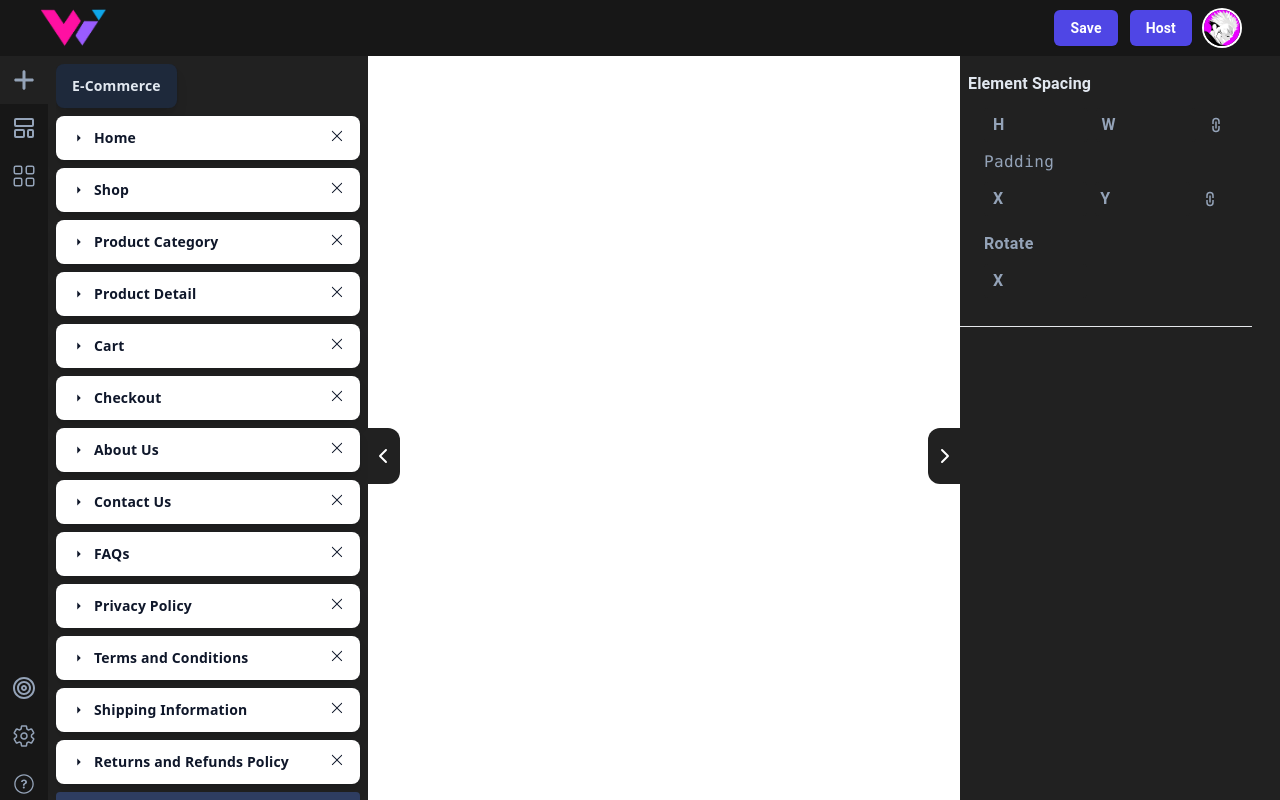
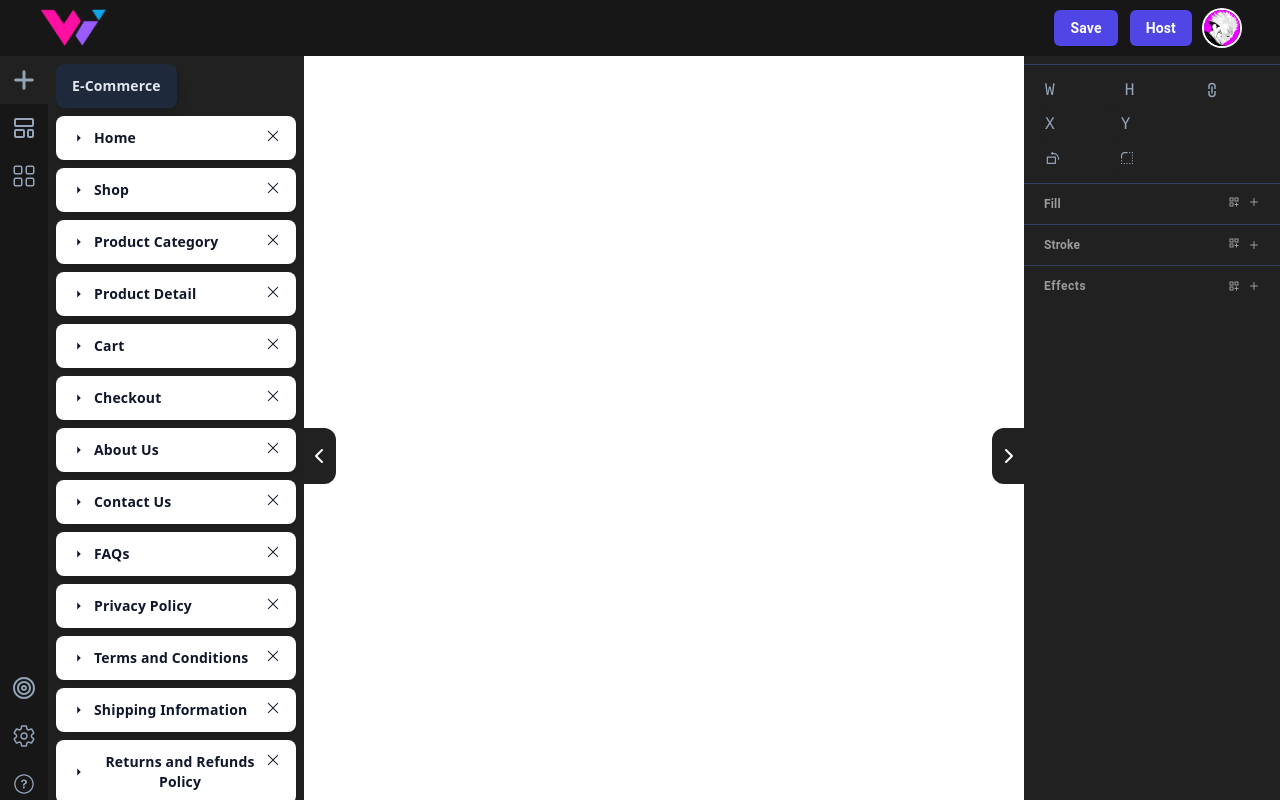
Before and after one commit to abijeetraut1/web-element, a React (Vite) app: page /design in a window 1280 px wide. Built offline with nearby package versions, Linux system fonts and the light colour scheme.

Commit message:
design panel base layout complete

```diff
--- a/src/App.css
+++ b/src/App.css
@@ -1,6 +1,6 @@
 body{
   font-family: "Work Sans", sans-serif;
   font-optical-sizing: auto;
-  font-weight: 600;
+  font-weight: 100;
   font-style: normal;
 }
--- a/src/pages/Design/Compoents/Sliders/ChooseDesign/CustomizationDrawer.jsx
+++ b/src/pages/Design/Compoents/Sliders/ChooseDesign/CustomizationDrawer.jsx
@@ -16,7 +16,7 @@ export default function ChooseDesign() {
                 <div>
                     <DesignNavigator />
                 </div>
-                <aside className={`${leftDrawerOpen ? "w-80 bg-dark-sliders-bg h-screen overflow-auto" : "w-0"} duration-300 py-2`}>
+                <aside className={`${leftDrawerOpen ? "w-64 bg-dark-sliders-bg h-screen overflow-auto" : "w-0"} duration-300 py-2`}>
                     {leftDrawerOpen && (
                         <div className='flex flex-col justify-center'>
                             {clickedPanel === "plugin" && <Plugins />}
--- a/src/pages/Design/Compoents/Sliders/EditDesign/EditDesign.jsx
+++ b/src/pages/Design/Compoents/Sliders/EditDesign/EditDesign.jsx
@@ -2,6 +2,10 @@ import "./DisableNumberArrow.css"
 import { useSelector } from "react-redux";
 import DrawerControls from '../../DrawerControls/DrawerControls';
 import ElementSpaceing from "./components/ElementSpaceing/ElementSpaceing";
+import BackgroundOrColor from "./components/BackgroundOrColor/BackgroundOrColor";
+import Stroke from "./components/Stroke/Stroke";
+import Effects from "./components/Effects/Effects";
+
 
 export default function EditDesign() {
     const RightDrawerOpen = useSelector(state => state.pageControls.isCustomizeDesignIsOpen);
@@ -12,9 +16,16 @@ export default function EditDesign() {
                 <div>
                     <DrawerControls borderRadius="rounded-l-xl" right={true} drawerDisplay="edit" buttonStatus={open} />
                 </div>
-                <aside className={`${RightDrawerOpen ? "w-80 bg-dark-sliders-bg h-screen overflow-auto" : "w-0"} duration-300 py-2`}>
+                <aside className={`${RightDrawerOpen ? "w-64 bg-dark-sliders-bg h-screen overflow-auto" : "w-0"} duration-300 py-2`}>
                     <div className='flex items-center justify-between'>
-                        <ElementSpaceing />
+                        {RightDrawerOpen &&
+                            <div className="flex flex-col w-full">
+                                <ElementSpaceing />
+                                <BackgroundOrColor />
+                                <Stroke />
+                                <Effects />
+                            </div>
+                        }
                     </div>
                 </aside>
             </div>
--- /dev/null
+++ b/src/pages/Design/Compoents/Sliders/EditDesign/components/BackgroundOrColor/BackgroundOrColor.jsx
@@ -0,0 +1,34 @@
+import { useState } from "react";
+import { IoMdEye } from "react-icons/io";
+import { FiPlus } from "react-icons/fi";
+import { MdOutlineDashboardCustomize } from "react-icons/md";
+
+export default function BackgroundOrColor() {
+
+  return (
+    <section className="py-2 w-full border-dark-border-color border-t" >
+      <div className="px-4 select-none">
+        <div>
+          <div className="flex space-x-2 w-full">
+            <div className="flex items-center w-full space-x-2 p-1 bg-dark-sliders-bg">
+              <div className="flex items-center text-xs font-semibold text-dark-heading justify-between w-full">
+                <div>
+                  Fill
+                </div>
+                <div className="space-x-2">
+                  <button title="Create Components">
+                    <MdOutlineDashboardCustomize />
+                  </button>
+
+                  <button>
+                    <FiPlus />
+                  </button>
+                </div>
+              </div>
+            </div>
+          </div>
+        </div>
+      </div>
+    </section>
+  )
+}
--- /dev/null
+++ b/src/pages/Design/Compoents/Sliders/EditDesign/components/Effects/Effects.jsx
@@ -0,0 +1,33 @@
+import { FiPlus } from "react-icons/fi";
+import { GoSun } from "react-icons/go";
+import { MdOutlineDashboardCustomize } from "react-icons/md";
+
+export default function Effects() {
+
+    return (
+        <section className="py-2 w-full border-dark-border-color border-t" >
+            <div className="px-4 select-none">
+                <div>
+                    <div className="flex space-x-2 w-full">
+                        <div className="flex items-center w-full space-x-2 p-1 bg-dark-sliders-bg">
+                            <div className="flex items-center text-xs font-semibold text-dark-heading justify-between w-full">
+                                <div className="tracking-wider">
+                                    Effects
+                                </div>
+
+                                <div className="flex space-x-2 text-">
+                                    <button title="Create Components">
+                                        <MdOutlineDashboardCustomize />
+                                    </button>
+                                    <button>
+                                        <FiPlus />
+                                    </button>
+                                </div>
+                            </div>
+                        </div>
+                    </div>
+                </div>
+            </div>
+        </section>
+    )
+}
--- a/src/pages/Design/Compoents/Sliders/EditDesign/components/ElementSpaceing/ElementSpaceing.jsx
+++ b/src/pages/Design/Compoents/Sliders/EditDesign/components/ElementSpaceing/ElementSpaceing.jsx
@@ -1,23 +1,59 @@
 import { IoLinkSharp } from "react-icons/io5";
+import { AiOutlineRotateLeft, AiOutlineRadiusUpleft } from "react-icons/ai";
 
 export default function ElementSpaceing() {
   return (
-    <section className="p-2 border-b">
-      <div>
-        <span className="text-slate-200 font-bold">Element Spacing</span>
-      </div>
-
-      <div className="py-3 px-4">
+    <section className="py-2 w-full border-dark-border-color border-t" >
+      <div className="px-4">
         <div>
           <div className="flex space-x-2">
-            <div className="flex space-x-2 p-1 px-2 bg-dark-sliders-bg rounded border border-transparent hover:border-dark-border-color">
-              <span className="font-bold text-dark-text-color">H</span>
+            <div className="flex items-center space-x-2 p-1 bg-dark-sliders-bg rounded border border-transparent hover:border-dark-border-color">
+              <span title="Width" className="font-mono text-dark-text-color">W</span>
               <span>
                 <input
                   type="number"
                   name=""
                   id=""
-                  className="bg-transparent font-bold text-dark-text-color outline-none"
+                  className="bg-transparent font-mono text-dark-text-color outline-none"
+                  min="0"
+                  max="100"
+                />
+              </span>
+            </div>
+
+            <div className="flex items-center space-x-2 p-1 px-2 bg-dark-sliders-bg rounded border border-transparent hover:border-dark-border-color">
+              <span title="Height" className="font-mono text-dark-text-color">H</span>
+              <span>
+                <input
+                  type="number"
+                  name=""
+                  id=""
+                  className="bg-transparent font-mono text-dark-text-color outline-none"
+                  min="0"
+                  max="100"
+                />
+              </span>
+            </div>
+
+            <div className="flex items-center rotate-90 space-x-2 p-1">
+              <button className="font-mono text-dark-text-color" title="Chain" > <IoLinkSharp /> </button>
+            </div>
+          </div>
+        </div>
+
+      </div>
+
+      <div className="px-4">
+        <div>
+          <div className="flex space-x-2">
+            <div className="flex items-center space-x-2 p-1 bg-dark-sliders-bg rounded border border-transparent hover:border-dark-border-color">
+              <span title="Left And Right" className="font-mono text-dark-text-color">X</span>
+              <span>
+                <input
+                  type="number"
+                  name=""
+                  id=""
+                  className="bg-transparent font-mono text-dark-text-color outline-none"
                   min="0"
                   max="100"
                 />
@@ -25,89 +61,63 @@ export default function ElementSpaceing() {
             </div>
 
             <div className="flex space-x-2 p-1 bg-dark-sliders-bg rounded border border-transparent hover:border-dark-border-color">
-              <span className="font-bold text-dark-text-color">W</span>
+              <span title="Top And Bottom" className="font-mono text-dark-text-color">Y</span>
               <span>
                 <input
                   type="number"
                   name=""
                   id=""
-                  className="bg-transparent font-bold text-dark-text-color outline-none"
+                  className="bg-transparent font-mono text-dark-text-color outline-none"
+                  min="0"
+                  max="100"
+                />
+              </span>
+            </div>
+          </div>
+        </div>
+      </div>
+
+      <div className="px-4 flex">
+        <div>
+          <div className="flex space-x-2">
+            <div className="flex items-center space-x-2 p-1 bg-dark-sliders-bg rounded border border-transparent hover:border-dark-border-color">
+              <span title="Rotate" className="font-mono text-dark-text-color"><AiOutlineRotateLeft/></span>
+              <span>
+                <input
+                  type="number"
+                  name=""
+                  id=""
+                  className="bg-transparent font-mono text-dark-text-color outline-none"
                   min="0"
                   max="100"
                 />
               </span>
             </div>
 
-            <div className="flex items-center rotate-90 space-x-2 p-1">
-              <button className="font-bold text-dark-text-color" title="Chain" > <IoLinkSharp /> </button>
-            </div>
           </div>
         </div>
 
-        <div className="py-2 space-y-2">
-          <div className="space-x-2 flex items-center text-dark-text-color ">
-            <span className="font-mono tracking-wide">Padding</span>
-          </div>
-
+        <div>
           <div className="flex space-x-2">
-            <div className="flex space-x-2 p-1 px-2 bg-dark-sliders-bg rounded border border-transparent hover:border-dark-border-color">
-              <span className="font-bold text-dark-text-color">X</span>
+            <div className="flex items-center space-x-2 p-1 bg-dark-sliders-bg rounded border border-transparent hover:border-dark-border-color">
+              <span title="Rotate" className="font-mono text-dark-text-color"><AiOutlineRadiusUpleft/></span>
               <span>
                 <input
                   type="number"
                   name=""
                   id=""
-                  className="bg-transparent font-bold text-dark-text-color outline-none"
+                  className="bg-transparent font-mono text-dark-text-color outline-none"
                   min="0"
                   max="100"
                 />
               </span>
             </div>
 
-            <div className="flex space-x-2 p-1 bg-dark-sliders-bg rounded border border-transparent hover:border-dark-border-color">
-              <span className="font-bold text-dark-text-color">Y</span>
-              <span>
-                <input
-                  type="number"
-                  name=""
-                  id=""
-                  className="bg-transparent font-bold text-dark-text-color outline-none"
-                  min="0"
-                  max="100"
-                />
-              </span>
-            </div>
-
-            <div className="flex items-center rotate-90 space-x-2 p-1">
-              <button className="font-bold text-dark-text-color" title="Chain" > <IoLinkSharp /> </button>
-            </div>
           </div>
-
-        </div>
-
-        <div className="py-2 space-y-2">
-          <div className="space-x-2 flex items-center text-dark-text-color ">
-            <span className="font-bold tracking-wide">Rotate</span>
-          </div>
-
-          <div className="flex space-x-2">
-            <div className="flex space-x-2 p-1 px-2 bg-dark-sliders-bg rounded border border-transparent active:border-dark-border-color">
-              <span className="font-bold text-dark-text-color">X</span>
-              <span>
-                <input
-                  type="number"
-                  name=""
-                  id=""
-                  className="bg-transparent font-bold text-dark-text-color outline-none"
-                  min="0"
-                  max="100"
-                />
-              </span>
-            </div>
-          </div>
-
         </div>
       </div>
+
+
 
     </section>
   )
--- /dev/null
+++ b/src/pages/Design/Compoents/Sliders/EditDesign/components/Stroke/Stroke.jsx
@@ -0,0 +1,34 @@
+import { FiPlus } from "react-icons/fi";
+import { MdOutlineDashboardCustomize } from "react-icons/md";
+
+export default function Stroke() {
+
+    return (
+        <section className="py-2 w-full border-dark-border-color border-t" >
+            <div className="px-4 select-none">
+                <div>
+                    <div className="flex space-x-2 w-full">
+                        <div className="flex items-center w-full space-x-2 p-1 bg-dark-sliders-bg">
+                            <div className="flex items-center text-xs font-semibold text-dark-heading justify-between w-full">
+                                <div>
+                                    Stroke
+                                </div>
+
+                                <div className="flex space-x-2">
+                                    <div>
+                                        <button title="Create Components">
+                                            <MdOutlineDashboardCustomize />
+                                        </button>
+                                    </div>
+                                    <button>
+                                        <FiPlus />
+                                    </button>
+                                </div>
+                            </div>
+                        </div>
+                    </div>
+                </div>
+            </div>
+        </section>
+    )
+}
--- a/tailwind.config.js
+++ b/tailwind.config.js
@@ -14,6 +14,7 @@ export default {
         "dark-workspace-bg": "#414141"
       },
       textColor: {
+        "dark-heading":"#9b9b9b",
         "dark-text-color": "#94A3B8",
       },
       height: {
```
Also changed, not shown: src/pages/Design/Compoents/Sliders/EditDesign/DisableNumberArrow.css (line endings or trailing spaces).
